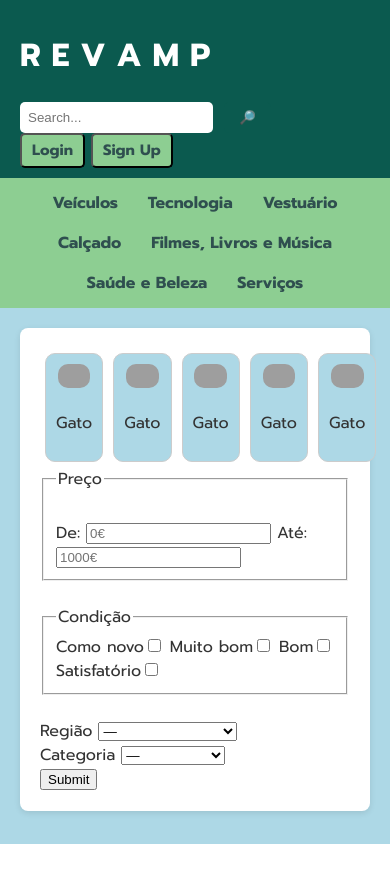
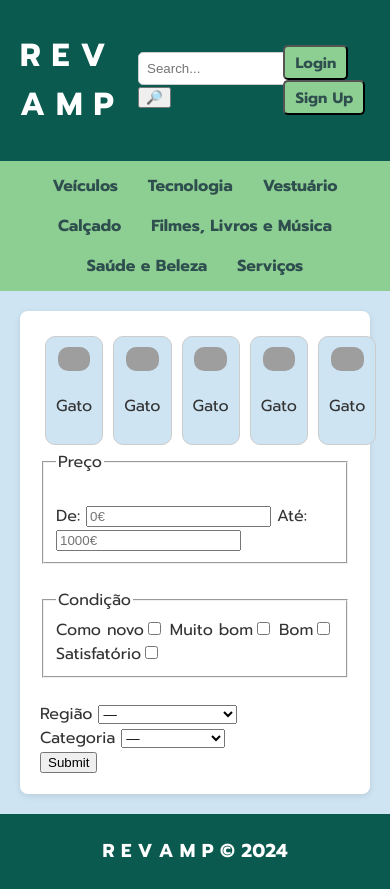
Before and after one commit to progr-amador/Revamp, a PHP site: page /search.html in a window 390 px wide. Before the commit the page ends 844 px from the top, so only its background shows below. Run offline with PHP 8.4, Linux system fonts and the light colour scheme; some web fonts are replaced; grey boxes are pictures that could not be loaded.

Commit message:
Thats all for today

```diff
--- a/code/login.html
+++ b/code/login.html
@@ -30,3 +30,9 @@
         </div>
     </div>
 </body>
+<footer>
+    <div class="footer-container">
+        <h3>R E V A M P © 2024</h3>
+    </div>
+</footer>
+</html>
--- a/code/profile.html
+++ b/code/profile.html
@@ -27,5 +27,10 @@
             </div>
         </div>
     </main>
+    <footer>
+        <div class="footer-container">
+            <h3>R E V A M P © 2024</h3>
+        </div>
+    </footer>
 </body>
 </html>
--- a/code/register.html
+++ b/code/register.html
@@ -33,3 +33,9 @@
         </div>
     </div>
 </body>
+<footer>
+    <div class="footer-container">
+        <h3>R E V A M P © 2024</h3>
+    </div>
+</footer>
+</html>
--- a/code/search.html
+++ b/code/search.html
@@ -137,6 +137,10 @@
             </form>
         </section>
     </main>
-
+    <footer>
+        <div class="footer-container">
+            <h3>R E V A M P © 2024</h3>
+        </div>
+    </footer>
 </body>
 </html>
--- a/code/style.css
+++ b/code/style.css
@@ -5,53 +5,50 @@
 body {
     font-family: 'Prompt', sans-serif;
     margin: 0;
-    background-color: #f4f4f4;
+    background-color: #cce3f3f5;
     color: #333;
 }
+
+/********** HEADER ***********/
 
 .header-content {
     display: flex;
     justify-content: space-between;
     align-items: center;
-    flex-wrap: wrap;
     background-color: #0b5a4f;
     color: white;
     padding: 10px 20px;
-    box-shadow: 0 2px 4px rgba(0,0,0,0.1);
-
-}
 
 
-.search-container {
-    display: flex;
-    align-items: center;
-
-}
-
-.search-input {
-    padding: 8px;
-    margin-right: 5px; /* Spacing between input and button */
-    border: none;
-    border-radius: 5px;
-}
-
-.search-button {
-    padding: 8px 15px;
-    background: #0b5a4f;
-    color: white;
-    border: none;
-    border-radius: 5px;
-    cursor: pointer;
-}
-
-.search-button:hover {
-    background-color: #8DCE92;
 }
 
 header > h1 {
     font-family: 'Archivo Black', sans-serif;
+    margin-right: 20px;
+}
 
+/********** SEARCH ***********/
+
+.search-container {
+    display: flex;
+    justify-content: center; /* Centers the search bar */
+    padding: 10px;
 }
+
+.search-input {
+    width: 100%; /* Takes full width of the container */
+    padding: 8px;
+    margin-right: 5px; /* Optional: Adjusts spacing if needed */
+    border: 1px solid #ccc;
+    border-radius: 5px;
+}
+
+.search-input:focus {
+    border-color: #0b5a4f; /* Changes border color on focus */
+    box-shadow: 0 0 8px rgba(0, 186, 159, 0.25); /* Optional: Adds a subtle shadow on focus */
+}
+
+/********** CATEGORIES ***********/
 
 nav ul {
     list-style-type: none;
@@ -74,6 +71,7 @@ nav ul li a:hover, .categories ul li a:hover {
 .categories {
     background-color: #8DCE92 ;
     padding: 5px 0;
+
 }
 .categories ul {
     text-align: center;
@@ -90,7 +88,6 @@ nav ul li a:hover, .categories ul li a:hover {
     display: inline-block;
     text-decoration: none;
 }
-
 
 main {
     padding: 20px;
@@ -115,7 +112,7 @@ main {
     padding: 10px;
     margin: 5px;
     text-align: center;
-    background-color: lightblue;
+    background-color: #cce3f3f5;
     border: 1px solid #ccc;
     border-radius: 10px;
 }
@@ -127,14 +124,7 @@ main {
     border-radius: 10px;
 }
 
-footer {
-    text-align: center;
-    padding: 10px 0;
-    background-color: #0b5a4f;
-    color: white;
-    bottom: 0;
-    width: 100%;
-}
+
 
 /* LOGIN */
 
@@ -244,9 +234,6 @@ footer {
 
 }
 
-body {
-    background-color: lightblue;
-}
 
 /*** Profile ****/
 
@@ -281,3 +268,58 @@ body {
     flex-direction: column;
     justify-content: space-between;
 }
+
+/* Footer */
+
+footer {
+    background-color: #0b5a4f;
+    color: white;
+    padding: 5px 0;
+    text-align: center;
+}
+
+.footer-container {
+    display: flex;
+    justify-content: space-around;
+    max-width: 1200px;
+    margin: 0 auto;
+
+}
+
+.footer-about {
+    flex: 1;
+}
+
+.footer-about p {
+    font-size: 16px;
+    line-height: 1.6;
+}
+
+.footer-about ul {
+    list-style: none;
+    padding: 0;
+}
+
+.footer-about ul li a {
+    color: white;
+    text-decoration: none;
+    transition: color 0.3s;
+}
+
+
+h3 {
+    font-family: 'Prompt', sans-serif;
+}
+
+@media (max-width: 768px) {
+    .footer-container {
+        flex-direction: column;
+        text-align: center;
+    }
+
+    .footer-about {
+        margin-top: 10px;
+    }
+
+
+}
```
Also changed, not shown: code/home.html (+5 -3 lines).
